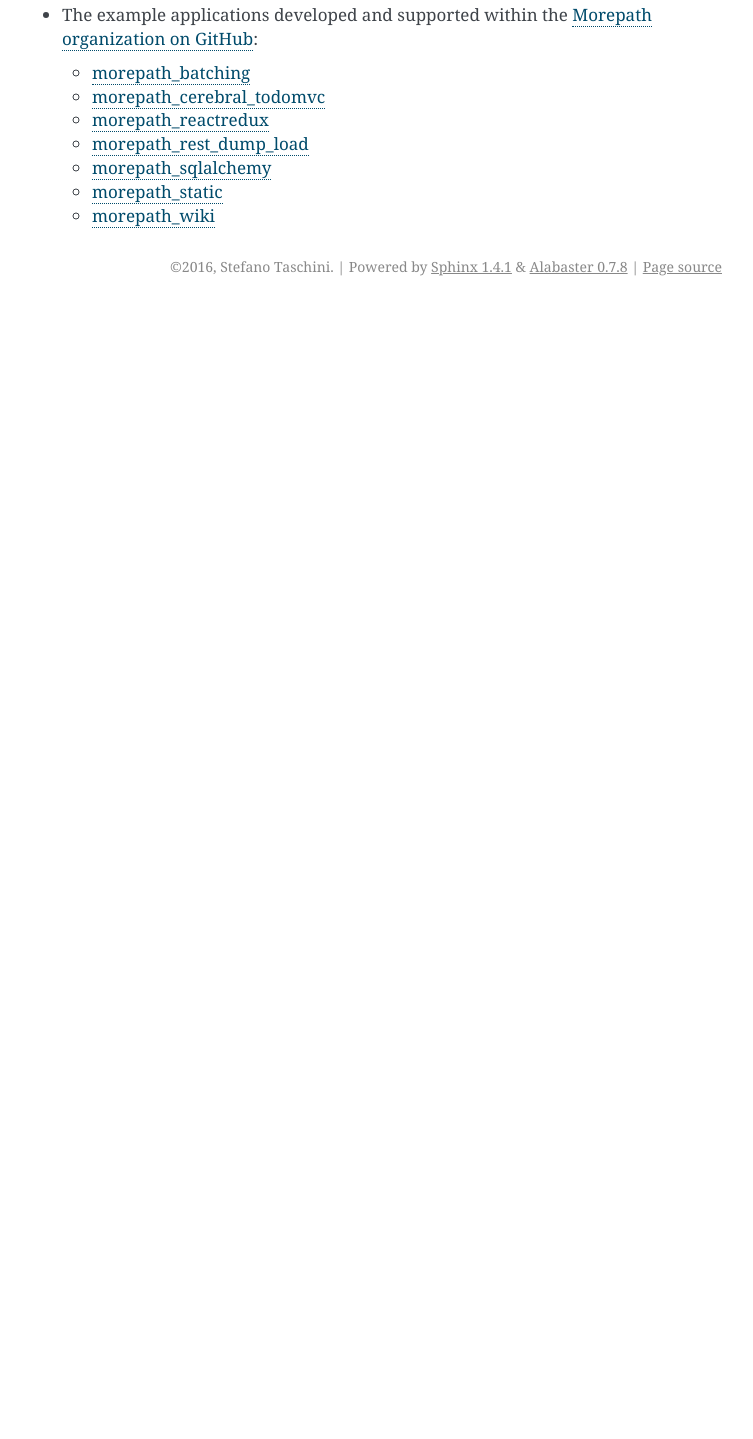
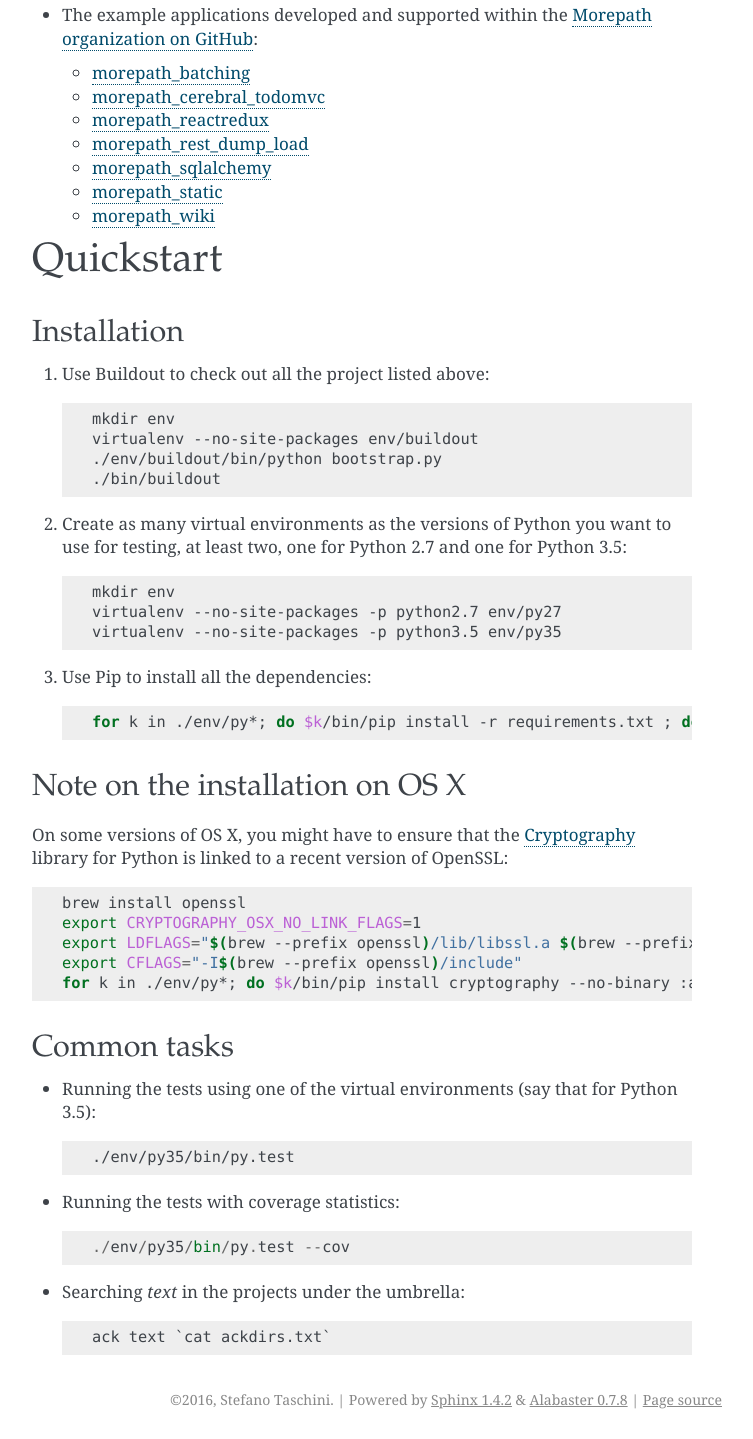
Before and after one commit to taschini/morepath-umbrella, a plain HTML site: page index.html in a window 1280 px wide. Shown: the part 602-2041 px from the top of the page, without its empty margins (388-1141 px from the left). Before the commit the page ends 908 px from the top, so only its background shows below. Drawn offline with Linux system fonts and the light colour scheme.

Commit message:
Moved the quickstart into the main page.

```diff
--- a/_static/basic.css
+++ b/_static/basic.css
@@ -83,10 +83,6 @@
 
 div.sphinxsidebar #searchbox input[type="text"] {
     width: 170px;
-}
-
-div.sphinxsidebar #searchbox input[type="submit"] {
-    width: 30px;
 }
 
 img {
--- a/index.html
+++ b/index.html
@@ -24,7 +24,7 @@
     <script type="text/javascript" src="_static/underscore.js"></script>
     <script type="text/javascript" src="_static/doctools.js"></script>
     <link rel="top" title="Morepath Umbrella 1.0.0.dev0 documentation" href="toc.html" />
-    <link rel="next" title="Quickstart" href="quickstart.html" />
+    <link rel="next" title="License" href="license.html" />
     <link rel="prev" title="Contents" href="toc.html" />
 
   <link rel="stylesheet" href="_static/custom.css" type="text/css" />
@@ -77,6 +77,69 @@
 </li>
 </ul>
 </div>
+<div class="section" id="quickstart">
+<span id="quickstart"></span><h1>Quickstart<a class="headerlink" href="#quickstart" title="Permalink to this headline">¶</a></h1>
+<div class="section" id="installation">
+<span id="installation"></span><h2>Installation<a class="headerlink" href="#installation" title="Permalink to this headline">¶</a></h2>
+<ol>
+<li><p class="first">Use Buildout to check out all the project listed above:</p>
+<div class="highlight-shell"><div class="highlight"><pre><span></span>mkdir env
+virtualenv --no-site-packages env/buildout
+./env/buildout/bin/python bootstrap.py
+./bin/buildout
+</pre></div>
+</div>
+</li>
+<li><p class="first">Create as many virtual environments as the versions of Python you
+want to use for testing, at least two, one for Python 2.7 and one
+for Python 3.5:</p>
+<div class="highlight-shell"><div class="highlight"><pre><span></span>mkdir env
+virtualenv --no-site-packages -p python2.7 env/py27
+virtualenv --no-site-packages -p python3.5 env/py35
+</pre></div>
+</div>
+</li>
+<li><p class="first">Use Pip to install all the dependencies:</p>
+<div class="highlight-shell"><div class="highlight"><pre><span></span><span class="k">for</span> k in ./env/py*<span class="p">;</span> <span class="k">do</span> <span class="nv">$k</span>/bin/pip install -r requirements.txt <span class="p">;</span> <span class="k">done</span>
+</pre></div>
+</div>
+</li>
+</ol>
+</div>
+<div class="section" id="note-on-the-installation-on-os-x">
+<span id="note-on-the-installation-on-os-x"></span><h2>Note on the installation on OS X<a class="headerlink" href="#note-on-the-installation-on-os-x" title="Permalink to this headline">¶</a></h2>
+<p>On some versions of OS X, you might have to ensure that the
+<a class="reference external" href="https://cryptography.io/en/latest/installation/#building-cryptography-on-os-x">Cryptography</a>
+library for Python is linked to a recent version of OpenSSL:</p>
+<div class="highlight-shell"><div class="highlight"><pre><span></span>brew install openssl
+<span class="nb">export</span> <span class="nv">CRYPTOGRAPHY_OSX_NO_LINK_FLAGS</span><span class="o">=</span>1
+<span class="nb">export</span> <span class="nv">LDFLAGS</span><span class="o">=</span><span class="s2">&quot;</span><span class="k">$(</span>brew --prefix openssl<span class="k">)</span><span class="s2">/lib/libssl.a </span><span class="k">$(</span>brew --prefix openssl<span class="k">)</span><span class="s2">/lib/libcrypto.a&quot;</span>
+<span class="nb">export</span> <span class="nv">CFLAGS</span><span class="o">=</span><span class="s2">&quot;-I</span><span class="k">$(</span>brew --prefix openssl<span class="k">)</span><span class="s2">/include&quot;</span>
+<span class="k">for</span> k in ./env/py*<span class="p">;</span> <span class="k">do</span> <span class="nv">$k</span>/bin/pip install cryptography --no-binary :all:
+</pre></div>
+</div>
+</div>
+<div class="section" id="common-tasks">
+<span id="common-tasks"></span><h2>Common tasks<a class="headerlink" href="#common-tasks" title="Permalink to this headline">¶</a></h2>
+<ul>
+<li><p class="first">Running the tests using one of the virtual environments (say that for Python 3.5):</p>
+<div class="highlight-shell"><div class="highlight"><pre><span></span>./env/py35/bin/py.test
+</pre></div>
+</div>
+</li>
+<li><p class="first">Running the tests with coverage statistics:</p>
+<div class="highlight-default"><div class="highlight"><pre><span></span><span class="o">./</span><span class="n">env</span><span class="o">/</span><span class="n">py35</span><span class="o">/</span><span class="nb">bin</span><span class="o">/</span><span class="n">py</span><span class="o">.</span><span class="n">test</span> <span class="o">--</span><span class="n">cov</span>
+</pre></div>
+</div>
+</li>
+<li><p class="first">Searching <em>text</em> in the projects under the umbrella:</p>
+<div class="highlight-default"><div class="highlight"><pre><span></span>ack text `cat ackdirs.txt`
+</pre></div>
+</div>
+</li>
+</ul>
+</div>
+</div>
 
 
           </div>
@@ -105,7 +168,12 @@
 <h3>Navigation</h3>
 <ul class="current">
 <li class="toctree-l1 current"><a class="current reference internal" href="#">Morepath Umbrella</a></li>
-<li class="toctree-l1"><a class="reference internal" href="quickstart.html">Quickstart</a></li>
+<li class="toctree-l1"><a class="reference internal" href="#quickstart">Quickstart</a><ul>
+<li class="toctree-l2"><a class="reference internal" href="#installation">Installation</a></li>
+<li class="toctree-l2"><a class="reference internal" href="#note-on-the-installation-on-os-x">Note on the installation on OS X</a></li>
+<li class="toctree-l2"><a class="reference internal" href="#common-tasks">Common tasks</a></li>
+</ul>
+</li>
 <li class="toctree-l1"><a class="reference internal" href="license.html">License</a></li>
 </ul>
 
@@ -113,8 +181,8 @@
 <div id="searchbox" style="display: none" role="search">
   <h3>Quick search</h3>
     <form class="search" action="search.html" method="get">
-      <input type="text" name="q" />
-      <input type="submit" value="Go" />
+      <div><input type="text" name="q" /></div>
+      <div><input type="submit" value="Go" /></div>
       <input type="hidden" name="check_keywords" value="yes" />
       <input type="hidden" name="area" value="default" />
     </form>
@@ -128,7 +196,7 @@
       &copy;2016, Stefano Taschini.
 
       |
-      Powered by <a href="http://sphinx-doc.org/">Sphinx 1.4.1</a>
+      Powered by <a href="http://sphinx-doc.org/">Sphinx 1.4.2</a>
       &amp; <a href="https://github.com/bitprophet/alabaster">Alabaster 0.7.8</a>
 
       |
```
Also changed, not shown: genindex.html (+4 -4 lines), license.html (+5 -5 lines), search.html (+2 -2 lines), searchindex.js (+1 -1 lines), toc.html (+8 -8 lines), _sources/index.txt, _sources/toc.txt, 1 other file.
